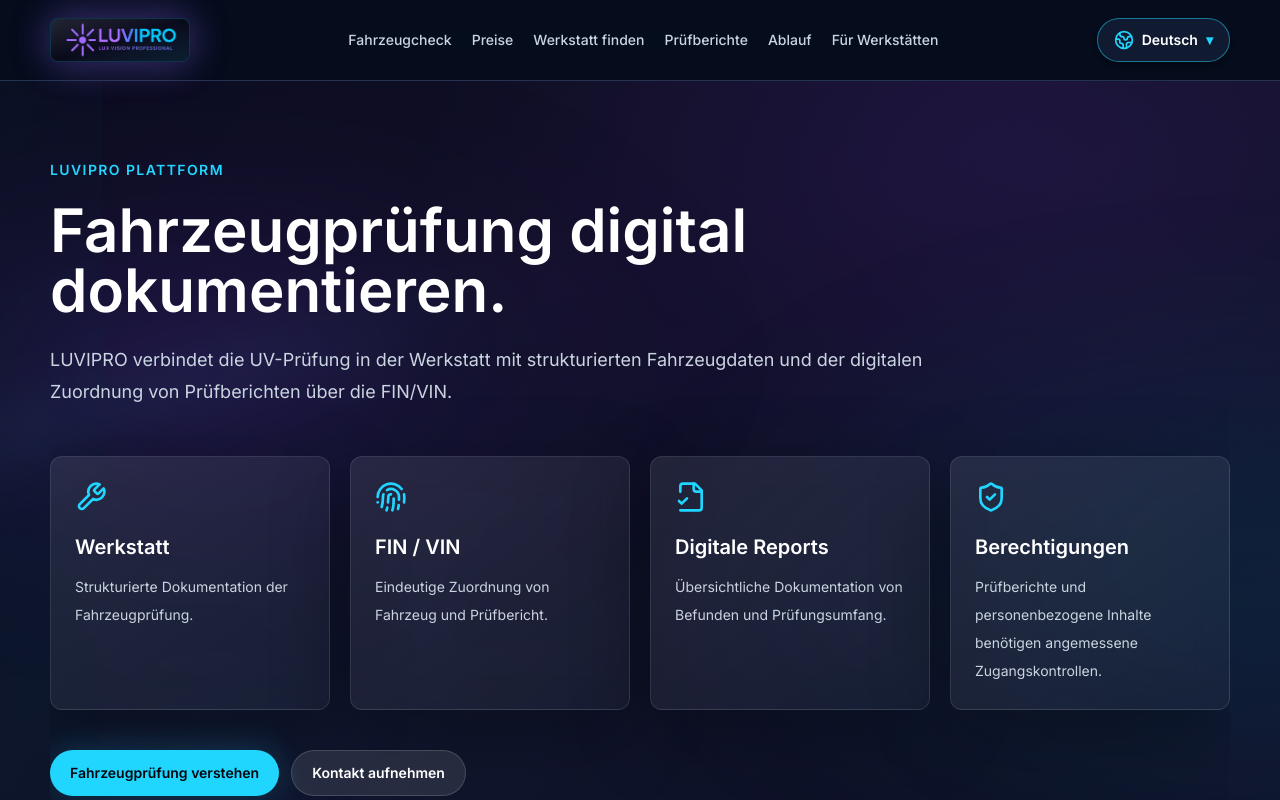
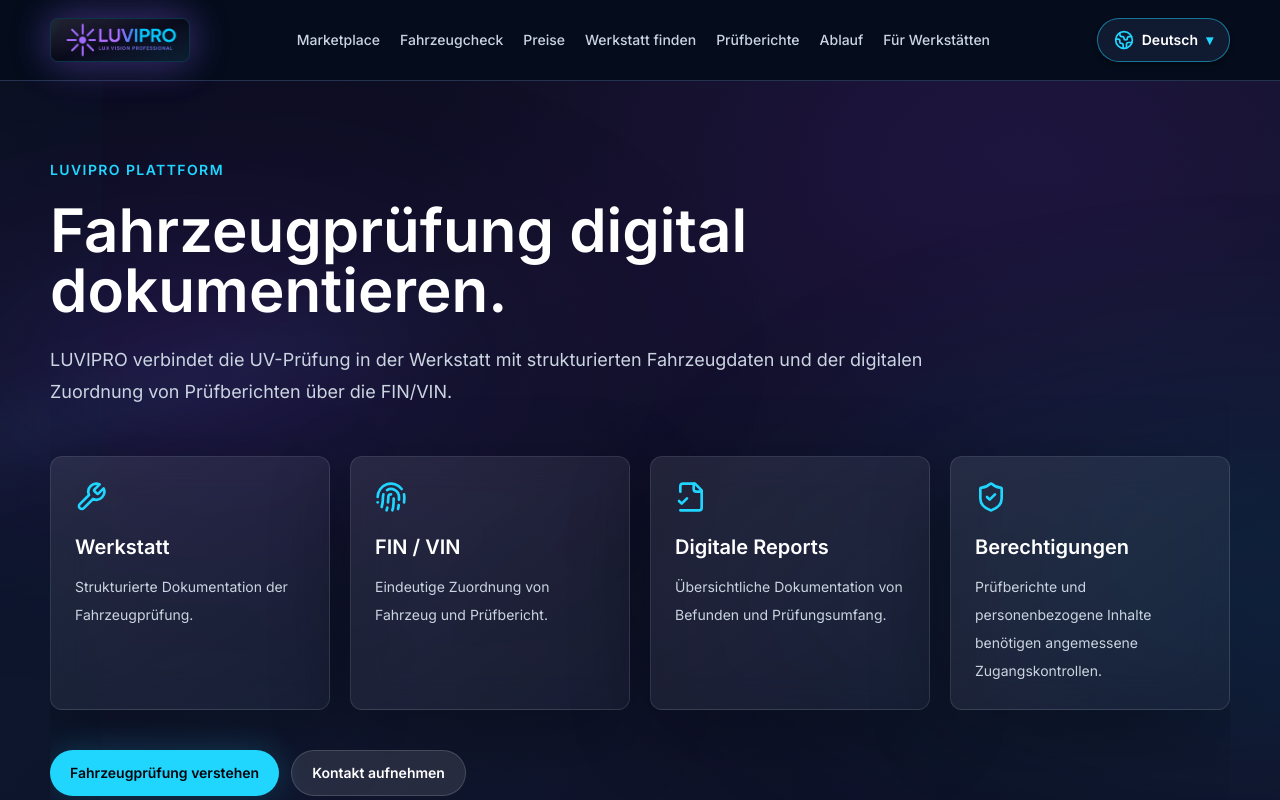
Before and after one commit to Diaa6969/luvipro-website, a Next.js app: page /app in a window 1280 px wide. Shown: the top 800 px of the page. Built offline with nearby package versions, Linux system fonts and the light colour scheme.

Commit message:
Expose published Marketplace via the official website navigation

```diff
--- a/src/components/sections/navbar.tsx
+++ b/src/components/sections/navbar.tsx
@@ -9,6 +9,7 @@ import { BrandLogo } from "@/components/ui/brand-logo";
 import { LanguagePicker } from "@/components/ui/language-picker";
 
 const navItems = [
+  { label: "Marketplace", href: "/marketplace" },
   { label: "Fahrzeugcheck", href: "/verify#partner-map" },
   { label: "Preise", href: "/#pricing" },
   { label: "Werkstatt finden", href: "/verify#partner-map" },
@@ -19,6 +20,7 @@ const navItems = [
 
 const mobileLinks = [
   { label: "Startseite", href: "/" },
+  { label: "Marketplace · Autos entdecken", href: "/marketplace" },
   { label: "Für Werkstätten · Gerät & Konditionen", href: "/products" },
   { label: "Fahrzeugcheck-Preise", href: "/#pricing" },
   { label: "Prüfbericht suchen", href: "/reports" },
```
